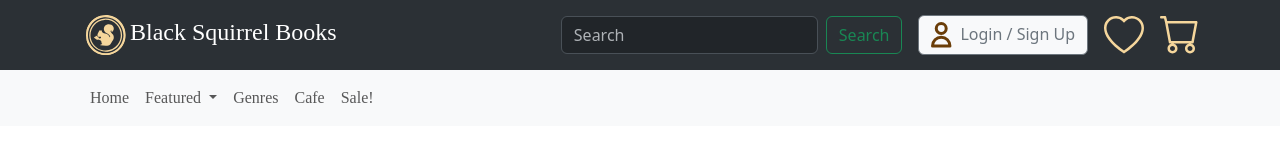
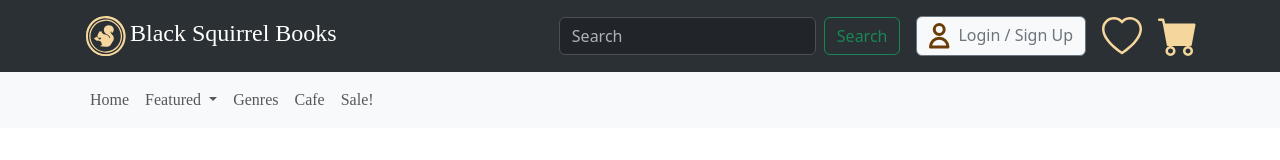
Before and after one commit to benky-dev/1713-final, a plain HTML site: page cart.html in a window 1280 px wide. Drawn offline with nearby package versions, Linux system fonts and the light colour scheme; a web font is replaced by a local one.

Commit message:
Add full cart for current cart page

```diff
--- a/cart.html
+++ b/cart.html
@@ -35,7 +35,7 @@
           <a class="nav-link" href="#"><img src="images/heart.svg" alt=""></a>
         </li>
         <li class="nav-item">
-          <a class="nav-link active" aria-current="page" href="cart.html"><img src="images/cart_empty.svg" alt=""></a>
+          <a class="nav-link active" aria-current="page" href="cart.html"><img src="images/cart_fill.svg" alt=""></a>
         </li>
       </ul>
     </div>
```
